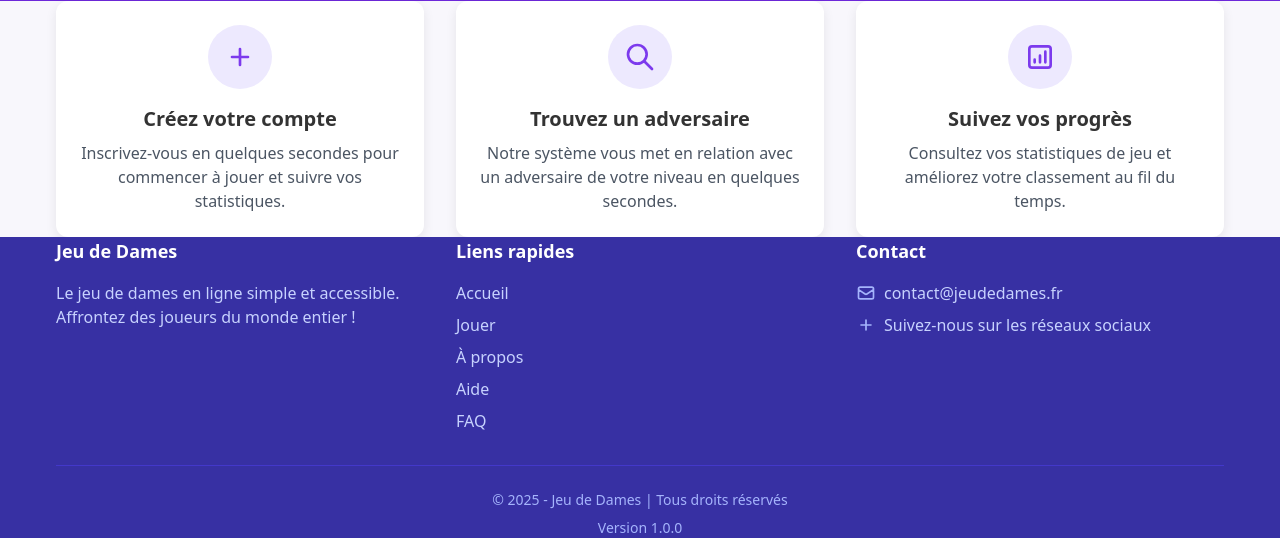
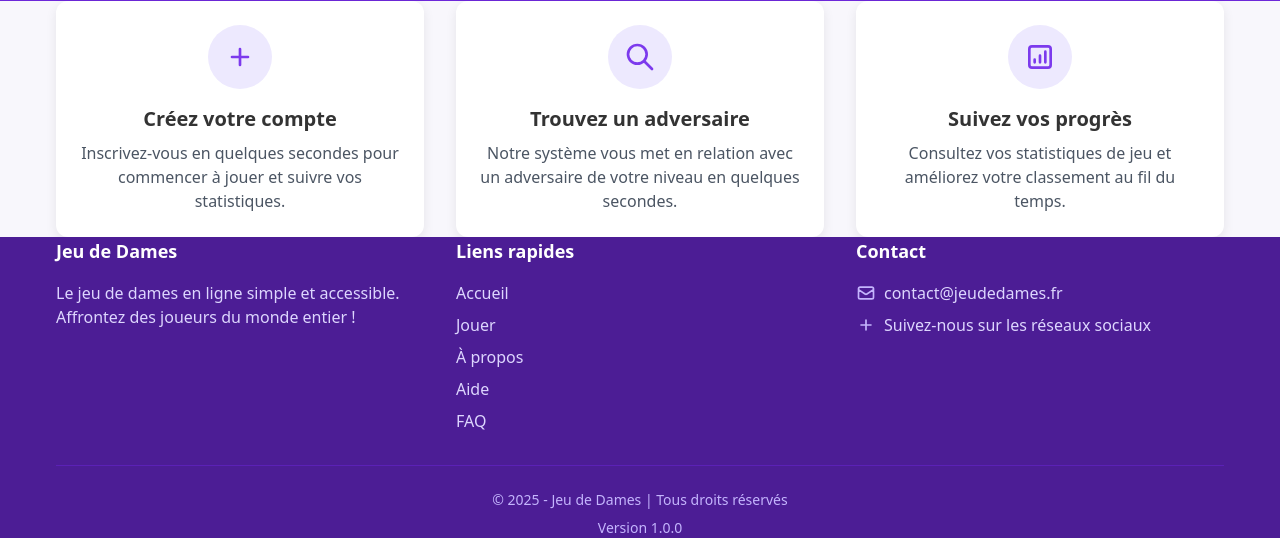
Before and after one commit to MentalOfCrow/Projet-UI-Developement, a PHP site: page /index.php in a window 1280 px wide. Shown: the part 407-945 px from the top of the page. Run offline with PHP 8.4, Linux system fonts and the light colour scheme.

Commit message:
Update footer.php

```diff
--- a/backend/includes/footer.php
+++ b/backend/includes/footer.php
@@ -1,12 +1,12 @@
     </main>
 
     <!-- Pied de page -->
-    <footer class="bg-indigo-800 text-white py-8 mt-auto">
+    <footer class="bg-purple-900 text-white py-8 mt-auto w-full nav-full-width">
         <div class="container mx-auto px-4">
             <div class="grid grid-cols-1 md:grid-cols-3 gap-8">
                 <div>
                     <h3 class="text-lg font-semibold mb-4"><?php echo APP_NAME; ?></h3>
-                    <p class="text-indigo-200">
+                    <p class="text-purple-200">
                         Le jeu de dames en ligne simple et accessible. Affrontez des joueurs du monde entier !
                     </p>
                 </div>
@@ -14,11 +14,11 @@
                 <div>
                     <h3 class="text-lg font-semibold mb-4">Liens rapides</h3>
                     <ul class="space-y-2">
-                        <li><a href="/" class="text-indigo-200 hover:text-white transition">Accueil</a></li>
-                        <li><a href="/game/play.php" class="text-indigo-200 hover:text-white transition">Jouer</a></li>
-                        <li><a href="/pages/about.php" class="text-indigo-200 hover:text-white transition">À propos</a></li>
-                        <li><a href="/pages/help.php" class="text-indigo-200 hover:text-white transition">Aide</a></li>
-                        <li><a href="/pages/faq.php" class="text-indigo-200 hover:text-white transition">FAQ</a></li>
+                        <li><a href="/" class="text-purple-200 hover:text-white transition">Accueil</a></li>
+                        <li><a href="/game/play.php" class="text-purple-200 hover:text-white transition">Jouer</a></li>
+                        <li><a href="/pages/about.php" class="text-purple-200 hover:text-white transition">À propos</a></li>
+                        <li><a href="/pages/help.php" class="text-purple-200 hover:text-white transition">Aide</a></li>
+                        <li><a href="/pages/faq.php" class="text-purple-200 hover:text-white transition">FAQ</a></li>
                     </ul>
                 </div>
 
@@ -26,22 +26,22 @@
                     <h3 class="text-lg font-semibold mb-4">Contact</h3>
                     <ul class="space-y-2">
                         <li class="flex items-center">
-                            <svg xmlns="http://www.w3.org/2000/svg" class="h-5 w-5 mr-2 text-indigo-300" fill="none" viewBox="0 0 24 24" stroke="currentColor">
+                            <svg xmlns="http://www.w3.org/2000/svg" class="h-5 w-5 mr-2 text-purple-300" fill="none" viewBox="0 0 24 24" stroke="currentColor">
                                 <path stroke-linecap="round" stroke-linejoin="round" stroke-width="2" d="M3 8l7.89 5.26a2 2 0 002.22 0L21 8M5 19h14a2 2 0 002-2V7a2 2 0 00-2-2H5a2 2 0 00-2 2v10a2 2 0 002 2z" />
                             </svg>
-                            <a href="mailto:contact@jeudedames.fr" class="text-indigo-200 hover:text-white transition">contact@jeudedames.fr</a>
+                            <a href="mailto:contact@jeudedames.fr" class="text-purple-200 hover:text-white transition">contact@jeudedames.fr</a>
                         </li>
                         <li class="flex items-center">
-                            <svg xmlns="http://www.w3.org/2000/svg" class="h-5 w-5 mr-2 text-indigo-300" fill="none" viewBox="0 0 24 24" stroke="currentColor">
+                            <svg xmlns="http://www.w3.org/2000/svg" class="h-5 w-5 mr-2 text-purple-300" fill="none" viewBox="0 0 24 24" stroke="currentColor">
                                 <path stroke-linecap="round" stroke-linejoin="round" stroke-width="2" d="M12 6v6m0 0v6m0-6h6m-6 0H6" />
                             </svg>
-                            <span class="text-indigo-200">Suivez-nous sur les réseaux sociaux</span>
+                            <span class="text-purple-200">Suivez-nous sur les réseaux sociaux</span>
                         </li>
                     </ul>
                 </div>
             </div>
 
-            <div class="mt-8 pt-6 border-t border-indigo-700 text-center text-indigo-300 text-sm">
+            <div class="mt-8 pt-6 border-t border-purple-800 text-center text-purple-300 text-sm">
                 <p>&copy; <?php echo date('Y'); ?> - <?php echo APP_NAME; ?> | Tous droits réservés</p>
                 <p class="mt-2">Version <?php echo APP_VERSION; ?></p>
             </div>
```
